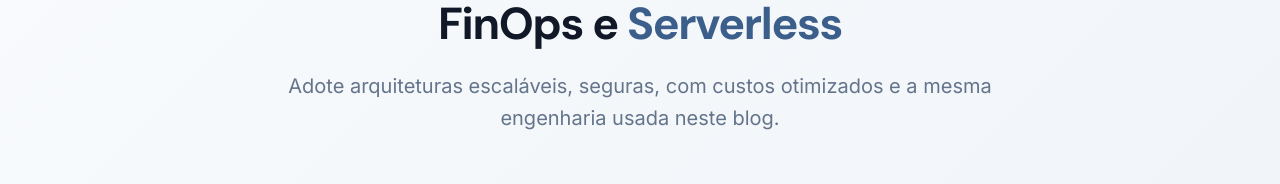
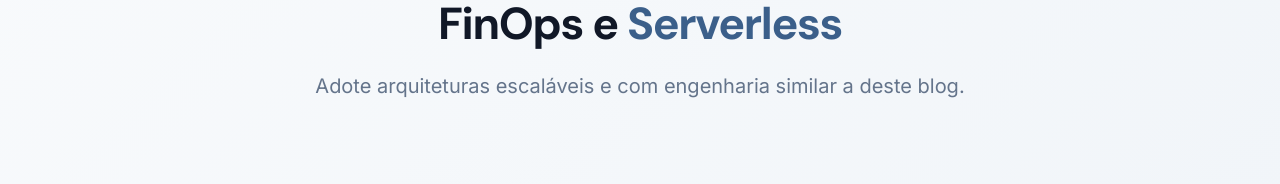
Before and after one commit to marcelo-jgoncalves/marcelo-goncalves-blog, a Next.js app in the folder frontend/: page /servicos in a window 1280 px wide. Shown: the part 221-405 px from the top of the page. Built offline with nearby package versions, Linux system fonts and the light colour scheme; no server answers.

Commit message:
fix(hero): encurtar subtítulo de serviços para caber na altura uniforme

```diff
--- a/frontend/app/servicos/page.tsx
+++ b/frontend/app/servicos/page.tsx
@@ -74,7 +74,7 @@ export default function ServicosPage() {
           Consultoria em AWS, DevOps, FinOps e <span className="highlight">Serverless</span>
         </h1>
         <p className="hero-subtitle">
-          Adote arquiteturas escaláveis, seguras, com custos otimizados e a mesma engenharia usada neste blog.
+          Adote arquiteturas escaláveis e com engenharia similar a deste blog.
         </p>
       </PageHero>
 
```
